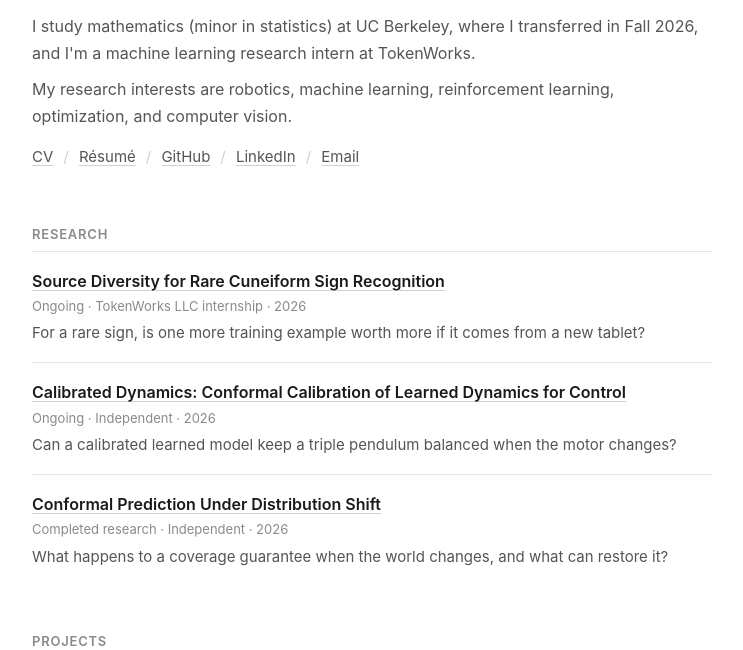
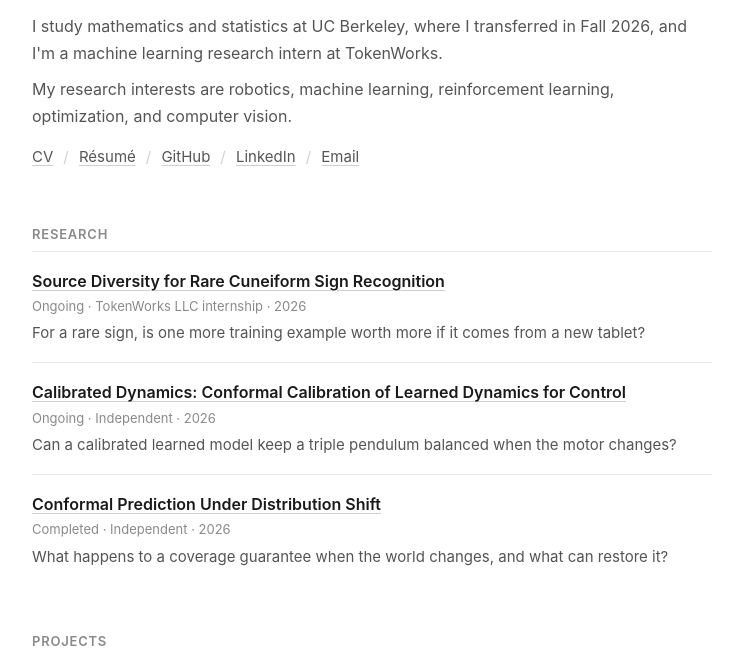
Before and after one commit to ThinhTruongN/Personal-Website, a plain HTML site: page index.html in a window 1280 px wide. Shown: the part 150-800 px from the top of the page, without its empty margins (268-1011 px from the left). Drawn offline with Linux system fonts and the light colour scheme.

Commit message:
Home page: mathematics and statistics; short Completed label
Co-Authored-By: Claude Opus 5.5 <noreply@anthropic.com>

```diff
--- a/assets/js/home.js
+++ b/assets/js/home.js
@@ -13,8 +13,9 @@
     </li>`;
 
   const researchMeta = (r) => {
-    const where = (r.type || "").replace(/^Ongoing research · /i, "").replace(/^Independent research$/i, "Independent");
-    return [/ongoing/i.test(r.type || "") ? "Ongoing" : null, where, r.year].filter(Boolean).join(" · ");
+    const status = (r.type || "").match(/^(Ongoing|Completed) research · /i);
+    const where = (r.type || "").replace(/^(Ongoing|Completed) research · /i, "").replace(/^Independent research$/i, "Independent");
+    return [status ? status[1] : null, where, r.year].filter(Boolean).join(" · ");
   };
 
   function cpLine(cp) {
--- a/index.html
+++ b/index.html
@@ -35,7 +35,7 @@
   <main class="wrap-narrow">
     <section class="intro">
       <h1>Thinh Truong Nguyen</h1>
-      <p>I study mathematics (minor in statistics) at UC Berkeley, where I transferred in Fall 2026, and I'm a machine learning research intern at TokenWorks.</p>
+      <p>I study mathematics and statistics at UC Berkeley, where I transferred in Fall 2026, and I'm a machine learning research intern at TokenWorks.</p>
       <p>My research interests are robotics, machine learning, reinforcement learning, optimization, and computer vision.</p>
       <p class="contact">
         <a href="assets/cv/Thinh_Nguyen_CV.pdf?v=d8d68b25" target="_blank" rel="noopener">CV</a><span class="sep">/</span>
```
